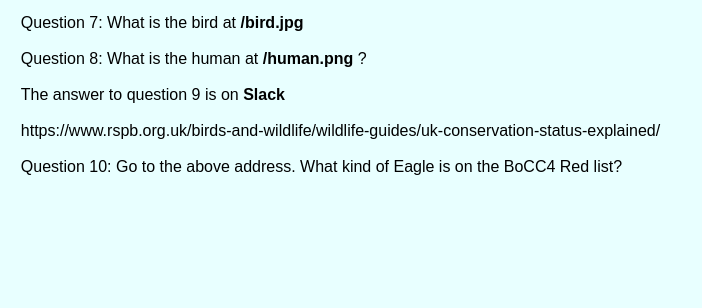
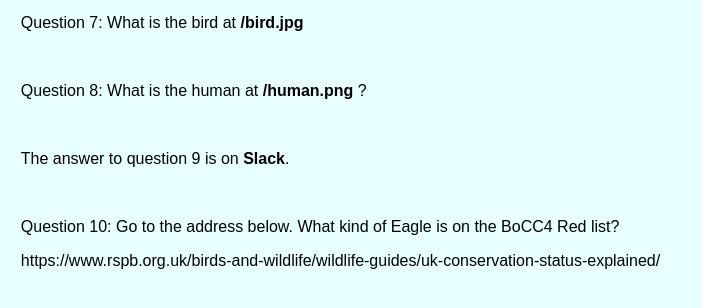
Before and after one commit to nopsled64/bird_challenge, a plain HTML site: page web_res/puffin.html in a window 1280 px wide. Shown: the whole page, without its empty margins (0-702 px from the left). Drawn offline with Linux system fonts and the light colour scheme; files that its build step writes are made by us from their sources.

Commit message:
Added page titles, slight puffin formatting change

```diff
--- a/web_res/puffin.html
+++ b/web_res/puffin.html
@@ -1,17 +1,17 @@
 <html>
     <head>
         <link rel = "stylesheet" type = "text/css" href = "static/main.css"/>
+        <title>Bird Shirt Challenge</title>
     </head>
     <body>
-        Question 7: What is the bird at <strong>/bird.jpg</strong>
-        <br><br>
-        Question 8: What is the human at <strong>/human.png</strong> ?
-        <br><br>
-        The answer to question 9 is on <strong>Slack</strong>
-        <br><br>
-        https://www.rspb.org.uk/birds-and-wildlife/wildlife-guides/uk-conservation-status-explained/
-        <br><br>
-        Question 10: Go to the above address. What kind of Eagle is on the BoCC4 Red list?
+        <p>Question 7: What is the bird at <strong>/bird.jpg</strong></p>
+        <br>
+        <p>Question 8: What is the human at <strong>/human.png</strong> ?</p>
+        <br>
+        <p>The answer to question 9 is on <strong>Slack</strong>.</p>
+        <br>
+        <p>Question 10: Go to the address below. What kind of Eagle is on the BoCC4 Red list?</p>
+        <p>https://www.rspb.org.uk/birds-and-wildlife/wildlife-guides/uk-conservation-status-explained/</p>
     </body>
     <script>
         // okay just stop it now, there's absolutely nothing to find by looking at the source
```
Also changed, not shown: web_res/chaffinch.html (+1 -0 lines), web_res/deadlydodo.html (+1 -0 lines), web_res/penguin.html (+1 -0 lines), web_res/start.html (+1 -0 lines), web_res/welcome.html (+1 -0 lines).
